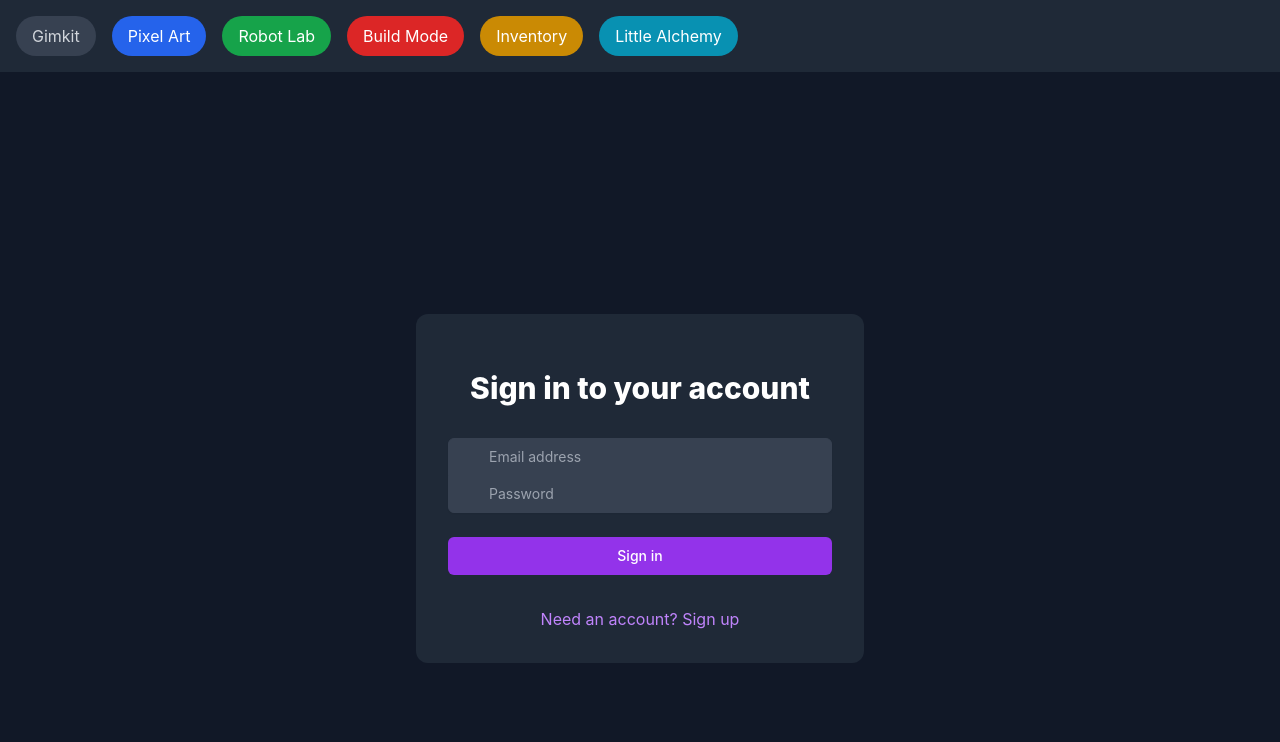
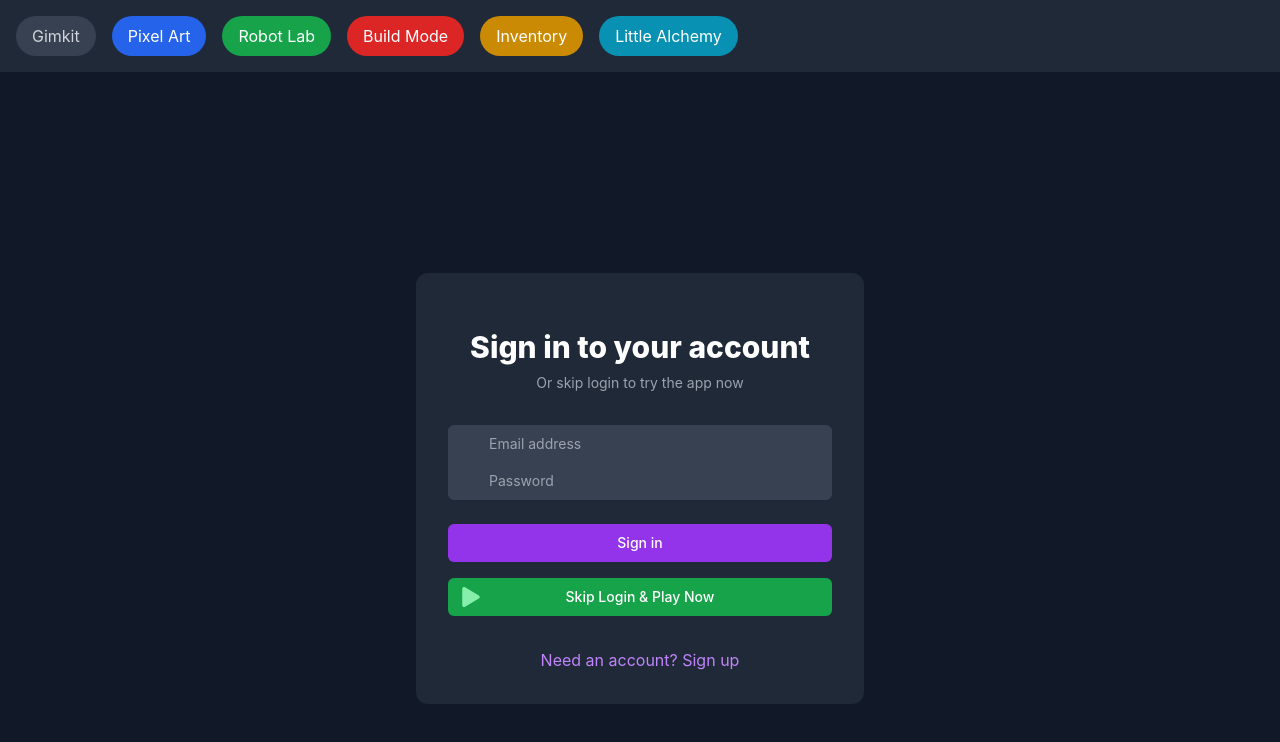
Before and after one commit to markmangroup/brian_m, a React (Create React App) app: page /login in a window 1280 px wide. Shown: the top 742 px of the page. Built offline with nearby package versions, Linux system fonts and the light colour scheme; no server answers.

Commit message:
feat: Add skip login option for temporary access

```diff
--- a/src/components/Login.jsx
+++ b/src/components/Login.jsx
@@ -1,6 +1,6 @@
 import React, { useState } from 'react';
 import { useAuth } from '../contexts/AuthContext';
-import { FaUser, FaLock, FaEnvelope } from 'react-icons/fa';
+import { FaUser, FaLock, FaEnvelope, FaPlay } from 'react-icons/fa';
 
 export default function Login() {
   const [isLogin, setIsLogin] = useState(true);
@@ -8,7 +8,7 @@ export default function Login() {
   const [password, setPassword] = useState('');
   const [error, setError] = useState('');
   const [loading, setLoading] = useState(false);
-  const { signup, login } = useAuth();
+  const { signup, login, skipLogin } = useAuth();
 
   async function handleSubmit(e) {
     e.preventDefault();
@@ -34,6 +34,9 @@ export default function Login() {
           <h2 className="mt-6 text-center text-3xl font-extrabold text-white">
             {isLogin ? 'Sign in to your account' : 'Create a new account'}
           </h2>
+          <p className="mt-2 text-center text-sm text-gray-400">
+            Or skip login to try the app now
+          </p>
         </div>
         <form className="mt-8 space-y-6" onSubmit={handleSubmit}>
           {error && (
@@ -70,7 +73,7 @@ export default function Login() {
             </div>
           </div>
 
-          <div>
+          <div className="space-y-4">
             <button
               type="submit"
               disabled={loading}
@@ -82,6 +85,17 @@ export default function Login() {
                 </span>
               ) : null}
               {isLogin ? 'Sign in' : 'Sign up'}
+            </button>
+
+            <button
+              type="button"
+              onClick={skipLogin}
+              className="group relative w-full flex justify-center py-2 px-4 border border-transparent text-sm font-medium rounded-md text-white bg-green-600 hover:bg-green-700 focus:outline-none focus:ring-2 focus:ring-offset-2 focus:ring-green-500"
+            >
+              <span className="absolute left-0 inset-y-0 flex items-center pl-3">
+                <FaPlay className="h-5 w-5 text-green-300" />
+              </span>
+              Skip Login & Play Now
             </button>
           </div>
         </form>
--- a/src/contexts/AuthContext.js
+++ b/src/contexts/AuthContext.js
@@ -29,6 +29,15 @@ export function AuthProvider({ children }) {
     return signOut(auth);
   }
 
+  function skipLogin() {
+    // Set a temporary user object
+    setCurrentUser({
+      uid: 'temp-user',
+      email: 'guest@example.com',
+      isAnonymous: true
+    });
+  }
+
   useEffect(() => {
     const unsubscribe = onAuthStateChanged(auth, (user) => {
       setCurrentUser(user);
@@ -42,7 +51,8 @@ export function AuthProvider({ children }) {
     currentUser,
     signup,
     login,
-    logout
+    logout,
+    skipLogin
   };
 
   return (
```
